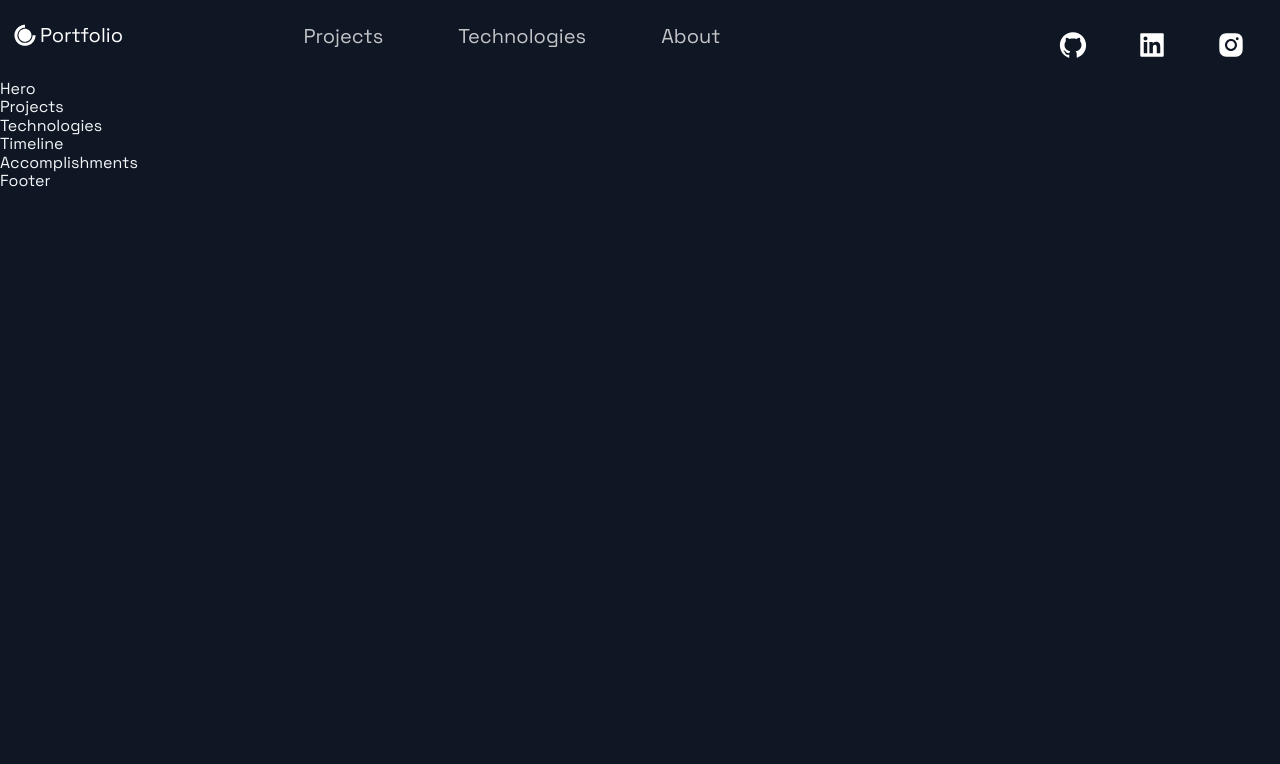
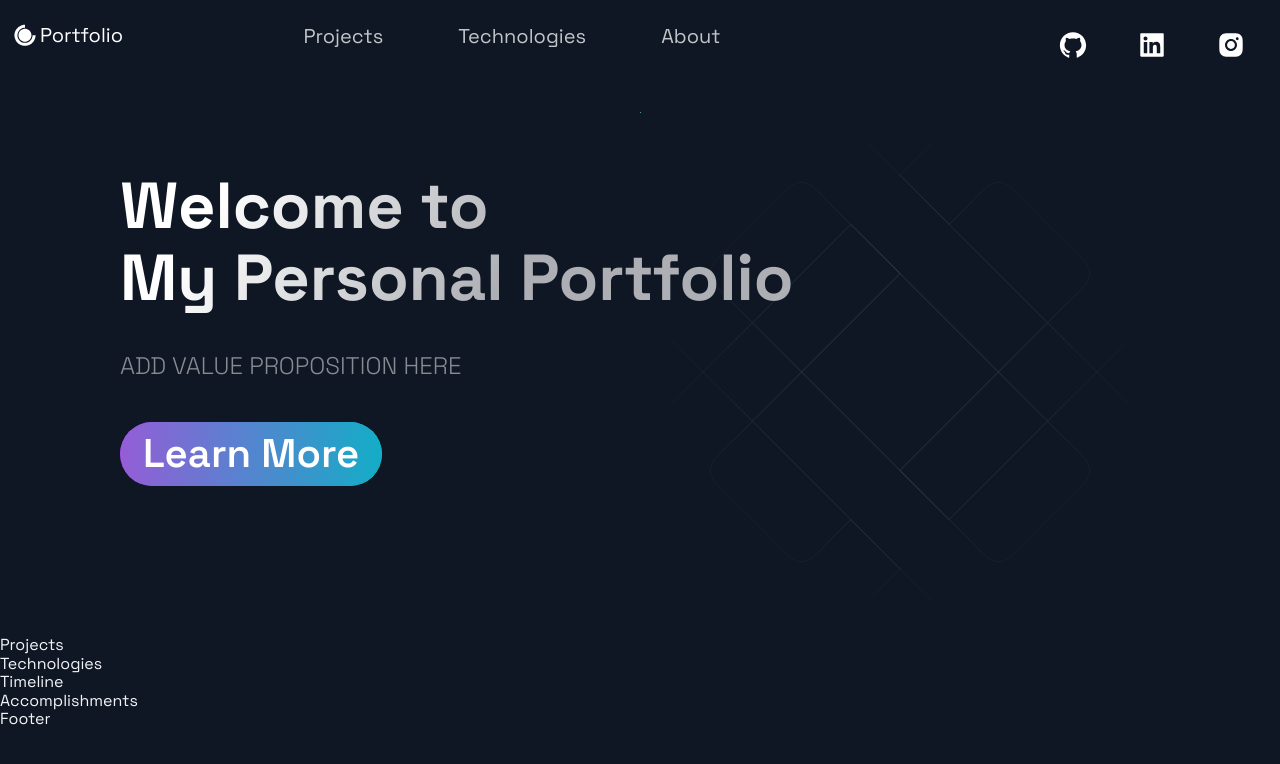
Before and after one commit to joshua-richardson-88/portfolio-site, a Next.js app: page / in a window 1280 px wide. Shown: the top 764 px of the page. Built offline with nearby package versions, Linux system fonts and the light colour scheme.

Commit message:
Hero Component fleshed out, fixed typo in Section component

```diff
--- a/src/components/Hero/Hero.js
+++ b/src/components/Hero/Hero.js
@@ -6,6 +6,20 @@
 import { Section, SectionText, SectionTitle } from '../../styles/GlobalComponents'
 import Button from '../../styles/GlobalComponents/Button'
 
-const Hero = (props) => <div>Hero</div>
+const Hero = (props) => {
+  const handleClick = () => (window.location = 'https://google.com')
+  return (
+    <Section row nopadding>
+      <LeftSection>
+        <SectionTitle main center>
+          Welcome to <br />
+          My Personal Portfolio
+        </SectionTitle>
+        <SectionText>ADD VALUE PROPOSITION HERE</SectionText>
+        <Button onClick={handleClick}>Learn More</Button>
+      </LeftSection>
+    </Section>
+  )
+}
 
 export default Hero
--- a/src/pages/index.js
+++ b/src/pages/index.js
@@ -11,7 +11,10 @@
 const Home = () => {
   return (
     <Layout>
-      <Hero />
+      <Section grid>
+        <Hero />
+        <BgAnimation />
+      </Section>
       <Projects />
       <Technologies />
       <Timeline />
--- a/src/styles/GlobalComponents/index.js
+++ b/src/styles/GlobalComponents/index.js
@@ -1,9 +1,9 @@
 import styled from 'styled-components'
 
 export const Section = styled.section`
-  display: ${({ props }) => (props.grid ? 'grid' : 'flex')};
-  flex-direction: ${({ props }) => (props.row ? 'row' : 'column')};
-  padding: ${({ props }) => (props.nopadding ? '0' : '32px 48px 0')};
+  display: ${(props) => (props.grid ? 'grid' : 'flex')};
+  flex-direction: ${(props) => (props.row ? 'row' : 'column')};
+  padding: ${(props) => (props.nopadding ? '0' : '32px 48px 0')};
   margin: 0 auto;
   max-width: 1040px;
   box-sizing: content-box;
```
